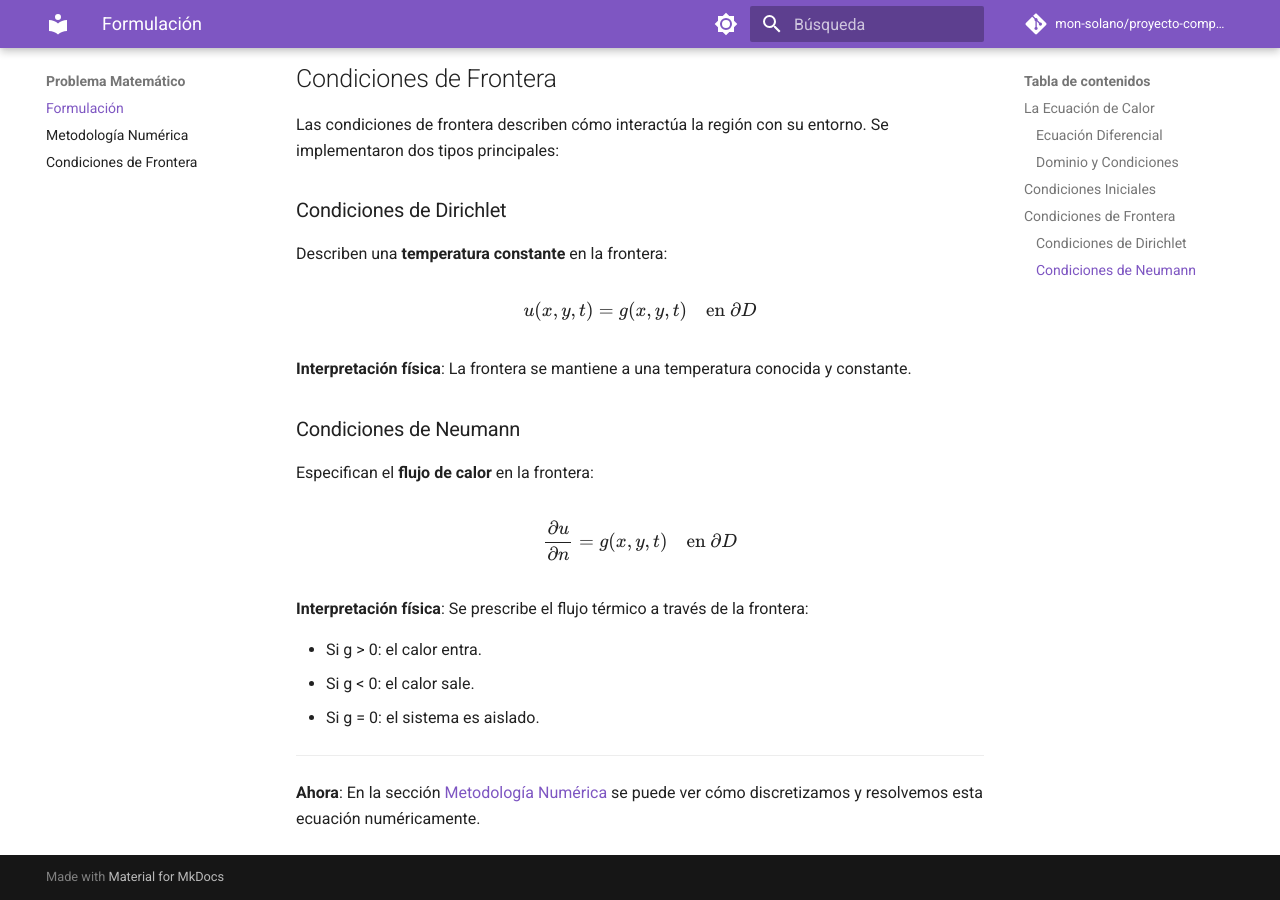
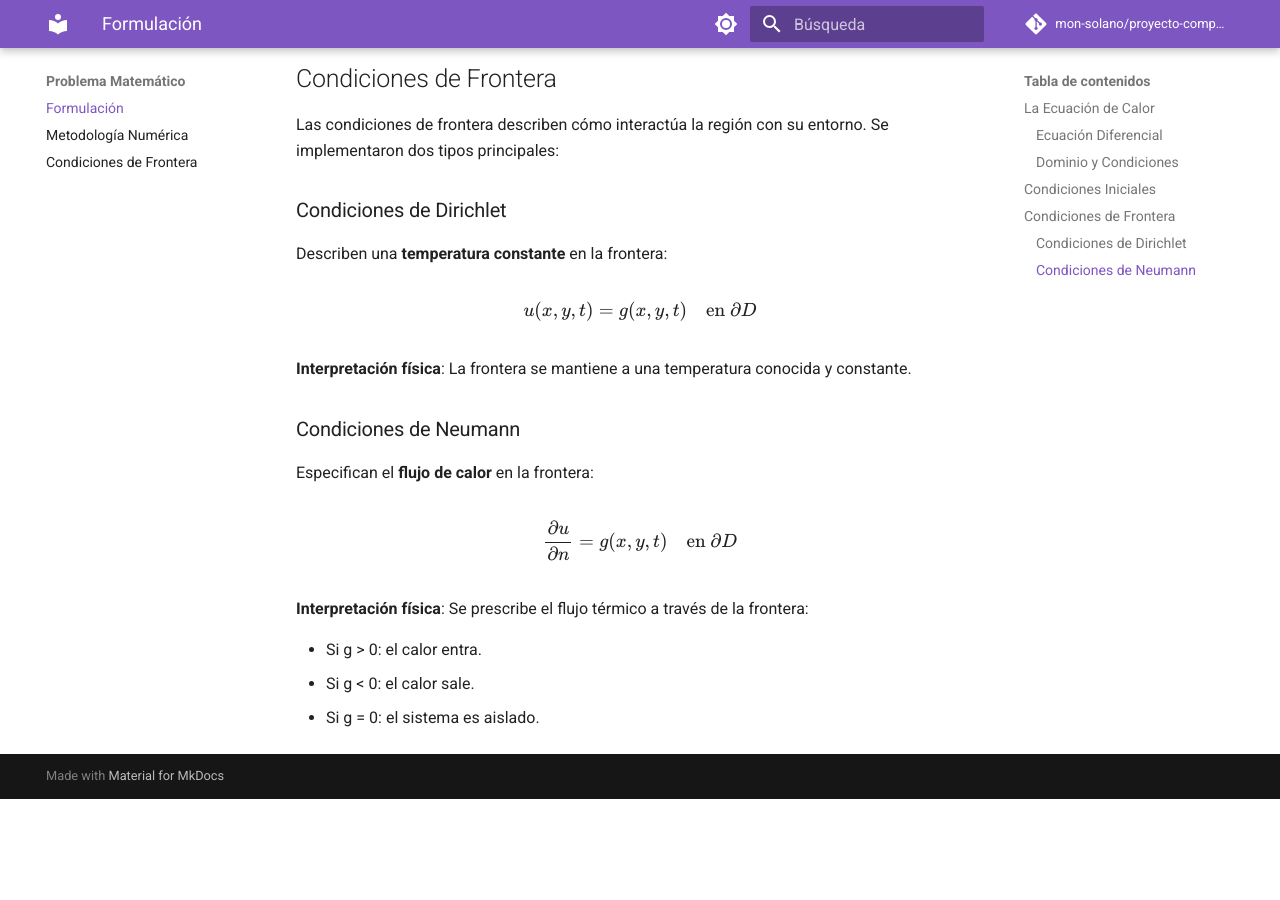
Before and after one commit to mon-solano/proyecto-computacional, an MkDocs documentation site: the page built from docs/matematica/formulacion.md, in a window 1280 px wide and 900 px high, scrolled down 1156 px. Built offline with MkDocs 1.6.1 and Material for MkDocs 9.7.7, drawn with Linux system fonts in a browser that asks for light colours; comment, search, counter and statistics services are not loaded; after the commit the page ends 1955 px from its top, so only the background shows below that.

Commit message:
Update formulacion.md
otra vez quite link xd

```diff
--- a/docs/matematica/formulacion.md
+++ b/docs/matematica/formulacion.md
@@ -68,7 +68,3 @@ Especifican el **flujo de calor** en la frontera:
 - Si g > 0: el calor entra.
 - Si g < 0: el calor sale.
 - Si g = 0: el sistema es aislado.
-
----
-
-**Ahora**: En la sección [Metodología Numérica](metodologia.md) se puede ver cómo discretizamos y resolvemos esta ecuación numéricamente.
```
